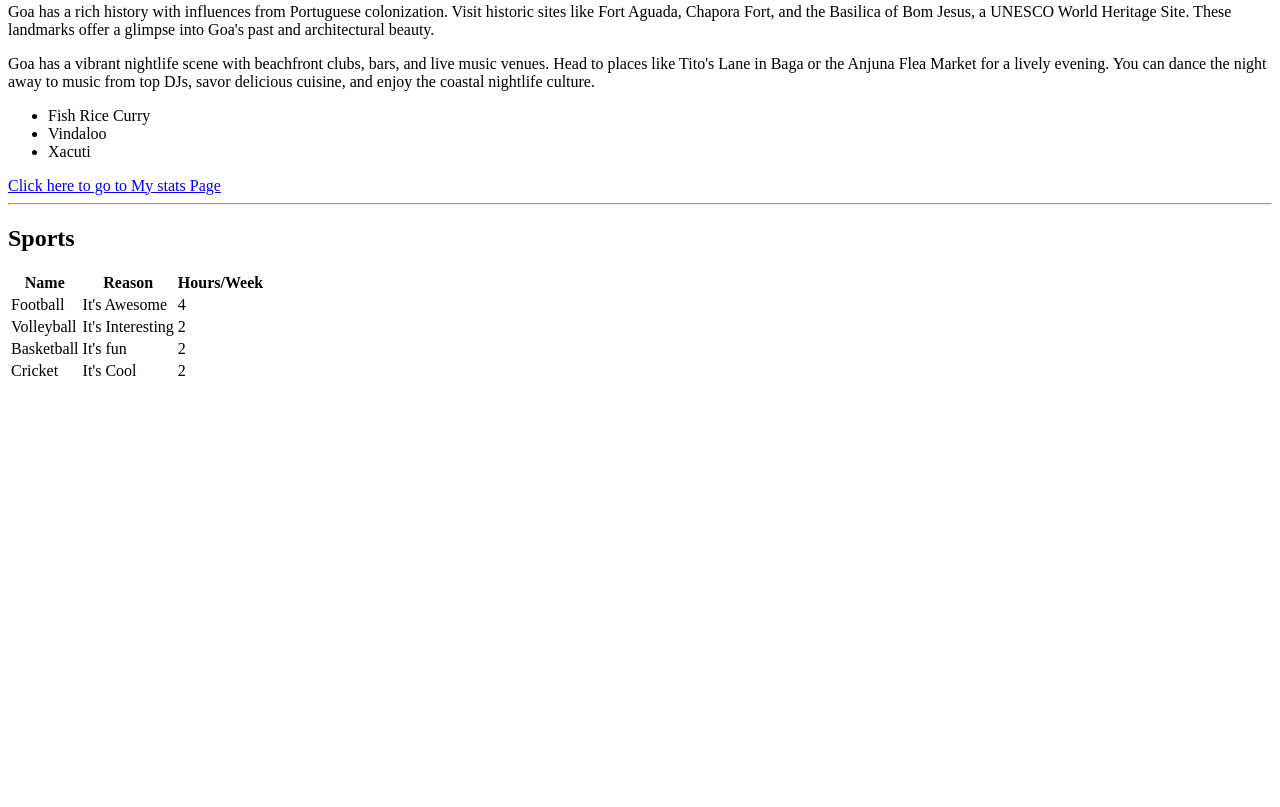
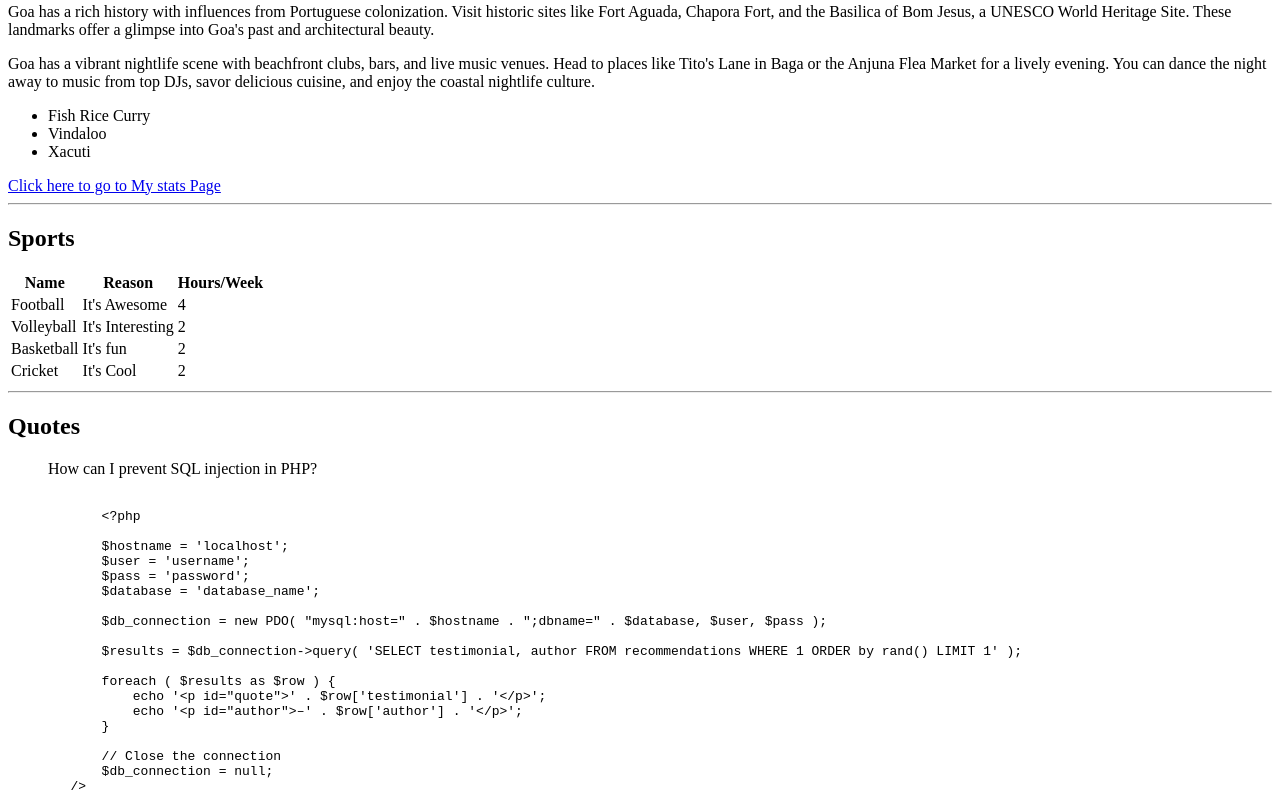
Before and after one commit to 44-563-WebApps-F23/44563-webapps-f23-assignment3-varunrachakatla, a plain HTML site: page index.html in a window 1280 px wide. Shown: the part 297-1104 px from the top of the page. Before the commit the page ends 800 px from the top, so only its background shows below. Drawn offline with Linux system fonts and the light colour scheme.

Commit message:
sixth commit

```diff
--- a/index.html
+++ b/index.html
@@ -47,5 +47,28 @@
                 <td>2</td>
             </tr>
         </table>
+        <hr>
+        <h2>Quotes</h2>
+        <blockquote cite="https://stackoverflow.com/questions/60174/how-can-i-prevent-sql-injection-in-php">How can I prevent SQL injection in PHP?</blockquote>
+        <pre>
+            &lt?php
+
+            $hostname = 'localhost';
+            $user = 'username';
+            $pass = 'password';
+            $database = 'database_name';
+
+            $db_connection = new PDO( "mysql:host=" . $hostname . ";dbname=" . $database, $user, $pass );
+
+            $results = $db_connection->query( 'SELECT testimonial, author FROM recommendations WHERE 1 ORDER by rand() LIMIT 1' );
+
+            foreach ( $results as $row ) {
+                echo '&ltp id="quote"&gt' . $row['testimonial'] . '&lt/p&gt';
+                echo '&ltp id="author"&gt&ndash;' . $row['author'] . '&lt/p&gt';
+            }
+
+            // Close the connection
+            $db_connection = null;
+        /&gt</pre>
     </body>
 </html>
```
